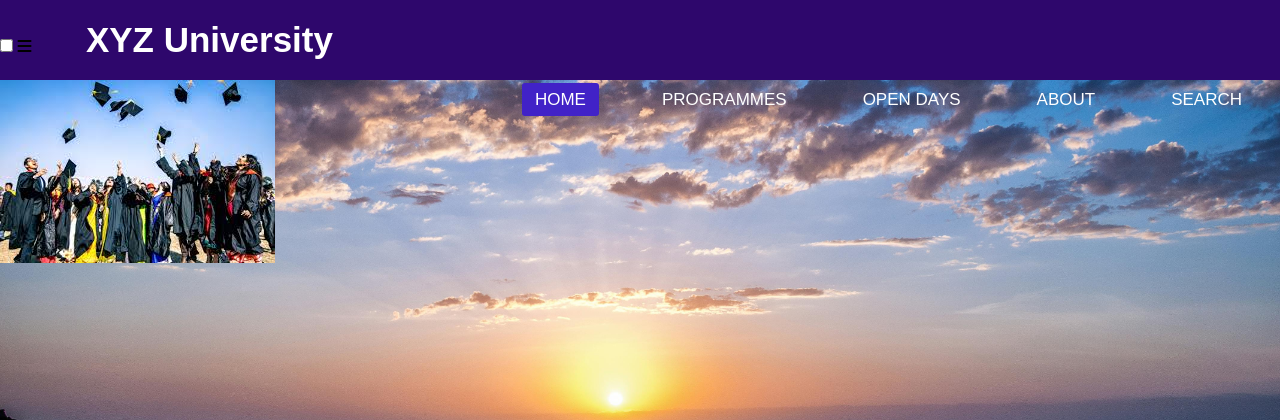
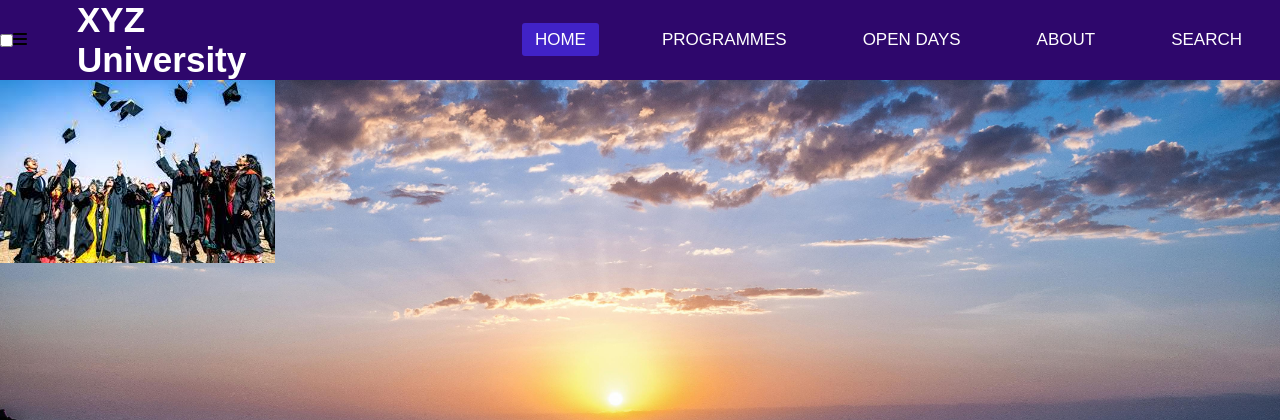
Before and after one commit to samirkdk/Student_Course_Hub, a PHP site: page /course.html in a window 1280 px wide. Shown: the top 420 px of the page. Run offline with PHP 8.4, Linux system fonts and the light colour scheme; some libraries are stand-ins or nearby versions.

Commit message:
Initial commit

```diff
--- a/style.css
+++ b/style.css
@@ -18,14 +18,17 @@
         background: #2e076c;
         height: 80px;
         width: 100%;
-
+        display: flex;
+        justify-content: center;
+        align-items: center;
+        padding: 10px 0;
 
 
      }
      label.logo{
         color: white;
        font-size: 35px;
-       line-height: 80px;
+       line-height: 40px;
          padding: 0 50px;
             font-weight: bold;
 
@@ -98,7 +101,7 @@
       width: 100%;
       background-color: #2e076c;
       color: white;
-      padding: 0px;
+      padding:  0px;
       text-align:center;
       font-size: 14px;
 
@@ -109,7 +112,7 @@
       display: flex;
       justify-content: space-around;
       flex-wrap: wrap;
-      padding: 20px;
+      padding: 10px;
       max-width: 1200px;
       margin: auto;
   }
@@ -158,7 +161,7 @@
 }
 
 .footer-bottom {
-   margin-top: 20px;
+   margin-top: 10px;
    border-top: 1px solid #444;
-   padding-top: 10px;
+   padding-top: 0px;
 }
```
